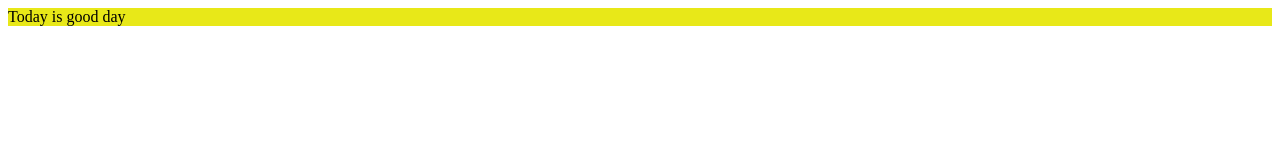
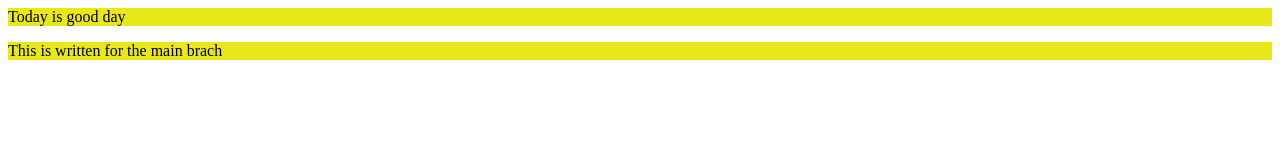
Before and after one commit to manoj-g1/newRepo, a plain HTML site: page index.html in a window 1280 px wide. Drawn offline with Linux system fonts and the light colour scheme.

Commit message:
the new paragraph added for the main brach

```diff
--- a/index.html
+++ b/index.html
@@ -1,2 +1,3 @@
 <link rel="stylesheet" href="style.css">
 <p>Today is good day</p>
+<p>This is written for the main brach</p>
```
